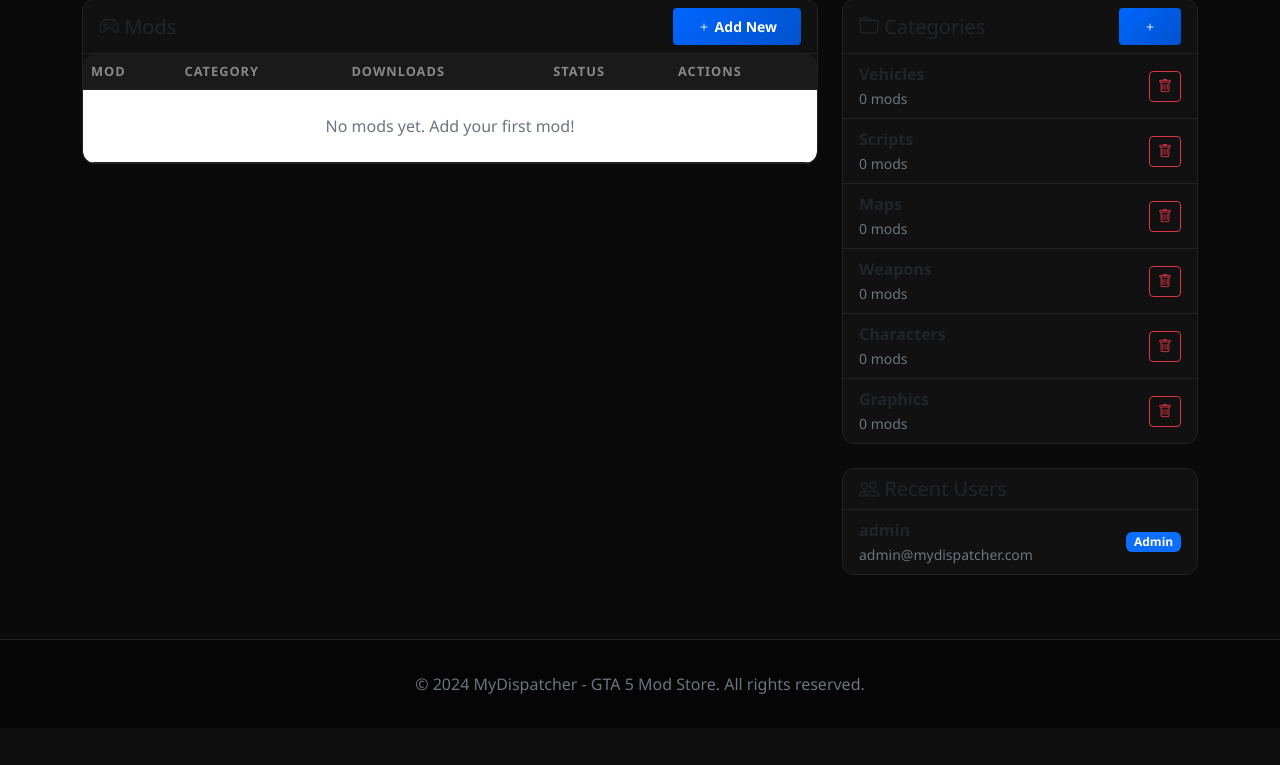
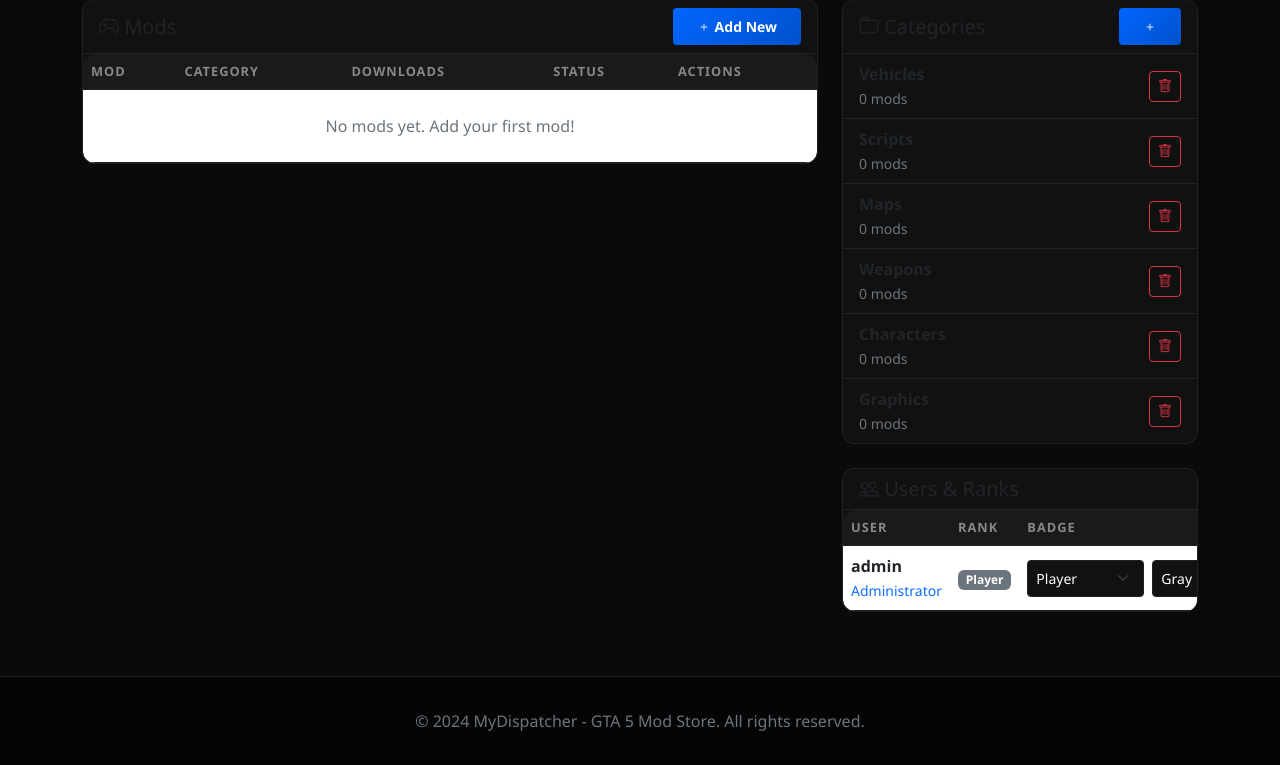
Before and after one commit to mydispatcher/HTML-CSS-JS-Static-14, a Flask app: page /admin in a window 1280 px wide. Shown: the part 489-1254 px from the top of the page. Before the commit the page ends 1183 px from the top, so only its background shows below. Run offline with Flask 3, Linux system fonts and the light colour scheme; a user stored in the database is signed in; data comes from the database, SQL or seed files in the repository; data that the repository does not hold is empty.

Commit message:
Improve user management and website navigation with new features
Add user rank and badge customization, a 404 error page, and settings for password changes.

Replit-Commit-Author: Agent
Replit-Commit-Session-Id: 203c853c-29e9-41de-b6f3-d59c8a308030
Replit-Commit-Checkpoint-Type: intermediate_checkpoint
Replit-Commit-Event-Id: ed7e7f18-d326-4dd6-b0a1-818c699b160c
Replit-Commit-Screenshot-Url: https://storage.googleapis.com/screenshot-production-us-central1/4c60e533-45ff-4cc5-aabb-e89f65d58715/203c853c-29e9-41de-b6f3-d59c8a308030/mVf5Poa
Replit-Helium-Checkpoint-Created: true

```diff
--- a/app.py
+++ b/app.py
@@ -98,6 +98,8 @@ class User(UserMixin, db.Model):
     email = db.Column(db.String(120), unique=True, nullable=False)
     password_hash = db.Column(db.String(256), nullable=False)
     is_admin = db.Column(db.Boolean, default=False)
+    rank = db.Column(db.String(50), default='Player')
+    badge_color = db.Column(db.String(20), default='secondary')
     created_at = db.Column(db.DateTime, default=datetime.utcnow)
 
     def set_password(self, password):
@@ -213,7 +215,15 @@ def download_file(mod_id):
     mod = Mod.query.get_or_404(mod_id)
     mod.download_count += 1
     db.session.commit()
-    return send_from_directory(os.path.dirname(mod.file_path), os.path.basename(mod.file_path), as_attachment=True)
+
+    # Clean path logic
+    directory = os.path.join(app.root_path, 'uploads', 'mods')
+    filename = os.path.basename(mod.file_path)
+    return send_from_directory(directory, filename, as_attachment=True)
+
+@app.errorhandler(404)
+def page_not_found(e):
+    return render_template('404.html'), 404
 
 @app.route('/comment/delete/<int:comment_id>', methods=['POST'])
 @login_required
@@ -473,10 +483,32 @@ def admin_delete_category(cat_id):
         flash('Error deleting category', 'danger')
     return redirect(url_for('admin'))
 
-@app.route('/settings')
+@app.route('/settings', methods=['GET', 'POST'])
 @login_required
 def settings():
-    return "Settings page - Coming Soon"
+    if request.method == 'POST':
+        new_password = request.form.get('new_password')
+        confirm_password = request.form.get('confirm_password')
+
+        if new_password and new_password == confirm_password:
+            current_user.set_password(new_password)
+            db.session.commit()
+            flash('Password updated successfully!', 'success')
+            return redirect(url_for('settings'))
+        flash('Passwords do not match or are empty', 'danger')
+
+    return render_template('settings.html')
+
+@app.route('/admin/user/update/<int:user_id>', methods=['POST'])
+@login_required
+def update_user_rank(user_id):
+    if not current_user.is_admin: return redirect(url_for('index'))
+    user = User.query.get_or_404(user_id)
+    user.rank = request.form.get('rank', 'Player')
+    user.badge_color = request.form.get('badge_color', 'secondary')
+    db.session.commit()
+    flash(f'Updated {user.username}\'s rank', 'success')
+    return redirect(url_for('admin'))
 
 @app.route('/uploads/<path:filename>')
 def uploaded_file(filename):
--- a/templates/admin/dashboard.html
+++ b/templates/admin/dashboard.html
@@ -228,24 +228,52 @@
 
             <div class="card">
                 <div class="card-header bg-transparent" style="border-color: var(--border-color);">
-                    <h5 class="mb-0"><i class="bi bi-people"></i> Recent Users</h5>
+                    <h5 class="mb-0"><i class="bi bi-people"></i> Users & Ranks</h5>
                 </div>
-                <ul class="list-group list-group-flush" style="background: transparent;">
-                    {% for user in users[:5] %}
-                    <li class="list-group-item d-flex justify-content-between align-items-center"
-                        style="background: transparent; border-color: var(--border-color);">
-                        <div>
-                            <strong>{{ user.username }}</strong>
-                            <br><small class="text-secondary">{{ user.email }}</small>
-                        </div>
-                        {% if user.is_admin %}
-                        <span class="badge bg-primary">Admin</span>
-                        {% else %}
-                        <span class="badge bg-secondary">User</span>
-                        {% endif %}
-                    </li>
-                    {% endfor %}
-                </ul>
+                <div class="table-responsive">
+                    <table class="table admin-table mb-0">
+                        <thead>
+                            <tr>
+                                <th>User</th>
+                                <th>Rank</th>
+                                <th>Badge</th>
+                                <th>Action</th>
+                            </tr>
+                        </thead>
+                        <tbody>
+                            {% for user in users %}
+                            <tr>
+                                <td>
+                                    <strong>{{ user.username }}</strong>
+                                    {% if user.is_admin %}<br><small class="text-primary">Administrator</small>{% endif %}
+                                </td>
+                                <td>
+                                    <span class="badge bg-{{ user.badge_color }}">{{ user.rank }}</span>
+                                </td>
+                                <td>
+                                    <form action="{{ url_for('update_user_rank', user_id=user.id) }}" method="POST" class="d-flex gap-2">
+                                        <select name="rank" class="form-select form-select-sm" style="width: auto;">
+                                            <option value="Player" {% if user.rank == 'Player' %}selected{% endif %}>Player</option>
+                                            <option value="Moderator" {% if user.rank == 'Moderator' %}selected{% endif %}>Moderator</option>
+                                            <option value="VIP" {% if user.rank == 'VIP' %}selected{% endif %}>VIP</option>
+                                            <option value="Developer" {% if user.rank == 'Developer' %}selected{% endif %}>Developer</option>
+                                            <option value="Owner" {% if user.rank == 'Owner' %}selected{% endif %}>Owner</option>
+                                        </select>
+                                        <select name="badge_color" class="form-select form-select-sm" style="width: auto;">
+                                            <option value="secondary" {% if user.badge_color == 'secondary' %}selected{% endif %}>Gray</option>
+                                            <option value="primary" {% if user.badge_color == 'primary' %}selected{% endif %}>Blue</option>
+                                            <option value="success" {% if user.badge_color == 'success' %}selected{% endif %}>Green</option>
+                                            <option value="warning text-dark" {% if user.badge_color == 'warning text-dark' %}selected{% endif %}>Yellow</option>
+                                            <option value="danger" {% if user.badge_color == 'danger' %}selected{% endif %}>Red</option>
+                                        </select>
+                                        <button type="submit" class="btn btn-sm btn-primary"><i class="bi bi-check"></i></button>
+                                    </form>
+                                </td>
+                            </tr>
+                            {% endfor %}
+                        </tbody>
+                    </table>
+                </div>
             </div>
         </div>
     </div>
--- a/templates/base.html
+++ b/templates/base.html
@@ -31,8 +31,10 @@
             flex-direction: column;
             align-items: center;
             justify-content: center;
-            z-index: 9999;
-            transition: opacity 0.5s ease, visibility 0.5s;
+            z-index: 10000;
+            opacity: 1;
+            visibility: visible;
+            transition: opacity 0.8s ease, visibility 0.8s;
         }
 
         #loading-screen.fade-out {
@@ -336,8 +338,8 @@
     </style>
     {% block extra_css %}{% endblock %}
 </head>
-<body class="{% if request.path == '/' %}loading-active{% endif %}">
-    {% if request.path == '/' %}
+<body class="{% if request.path == '/' and not request.args.get('no_loader') %}loading-active{% endif %}">
+    {% if request.path == '/' and not request.args.get('no_loader') %}
     <div id="loading-screen">
         <img src="{{ url_for('static', filename='logo.png') }}" alt="MyDispatcher" class="loader-logo">
         <div class="loader-text">MyDispatcher</div>
@@ -413,13 +415,18 @@
 
     <script src="https://cdn.jsdelivr.net/npm/bootstrap@5.3.0/dist/js/bootstrap.bundle.min.js"></script>
     <script>
-        {% if request.path == '/' %}
+        {% if request.path == '/' and not request.args.get('no_loader') %}
+        // Force display immediately
+        document.getElementById('loading-screen').style.display = 'flex';
+
         window.addEventListener('load', function() {
             setTimeout(function() {
                 const loadingScreen = document.getElementById('loading-screen');
                 if (loadingScreen) {
                     loadingScreen.classList.add('fade-out');
                     document.body.classList.remove('loading-active');
+                    // Add flag to URL to prevent loader on refresh during same session if desired,
+                    // but usually users want it every time they hit the home page.
                 }
             }, 6000); // 6 seconds
         });
```
Also changed, not shown: templates/404.html (added, +15 -0 lines).
